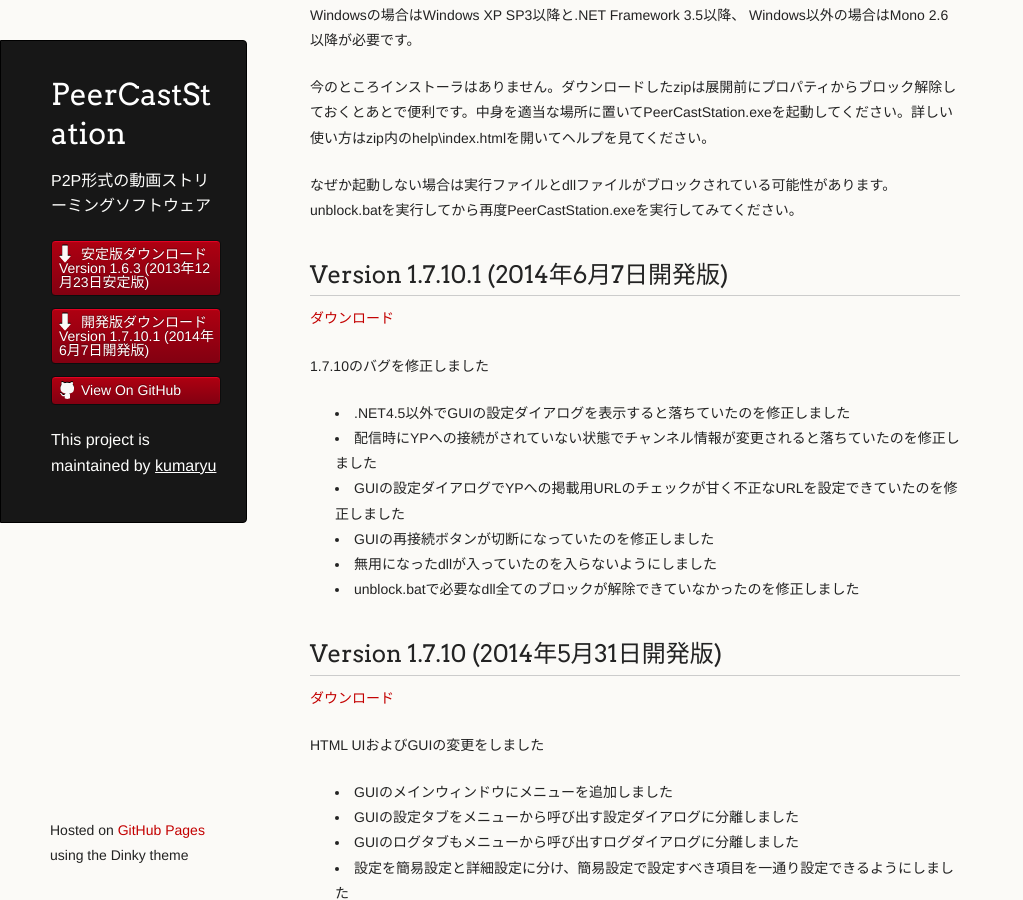
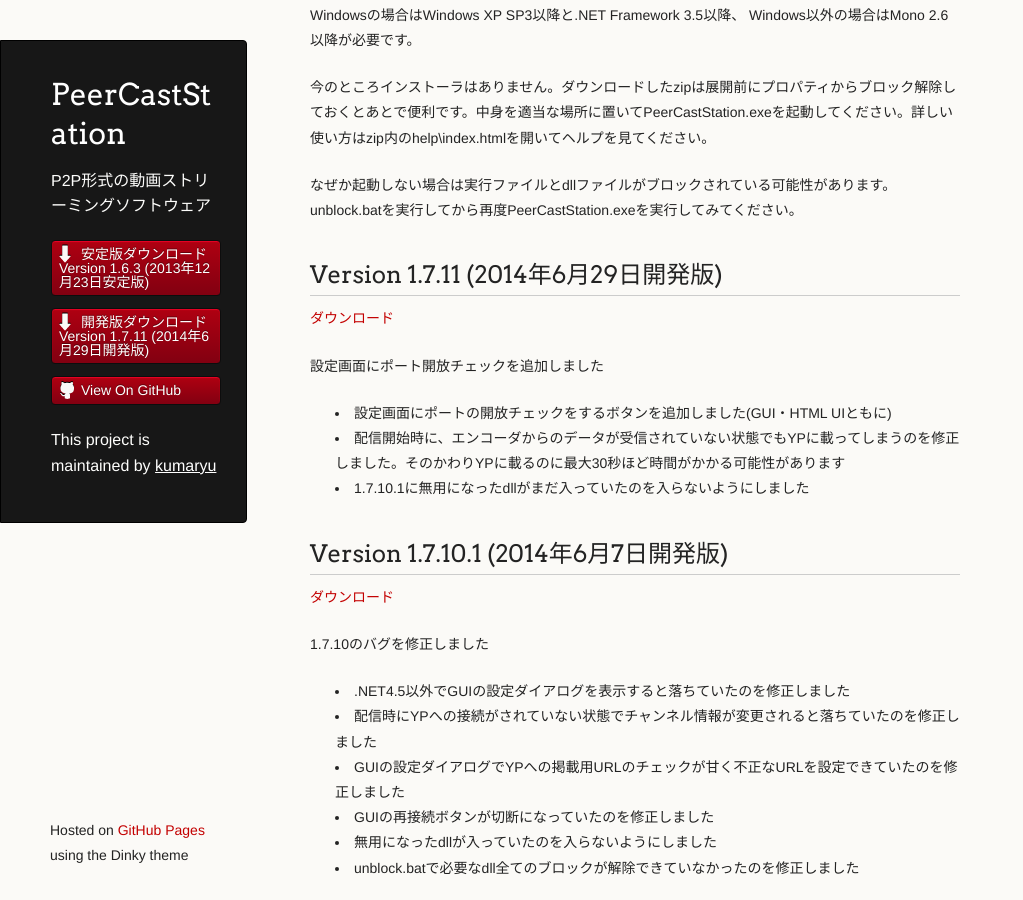
Before and after one commit to kumaryu/peercaststation, a Jekyll site: the page built from download-dev.mkd, in a window 1280 px wide and 900 px high, scrolled down 312 px. Shown: the whole window, without its empty margins (0-1023 px from the left). Built offline with Jekyll 4.4.1, drawn with Linux system fonts in a browser that asks for light colours.

Commit message:
開発版のバージョンを1.7.11に上げた

```diff
--- a/_data/releasenotes.yml
+++ b/_data/releasenotes.yml
@@ -1,4 +1,17 @@
 ---
+- name: Version 1.7.11 (2014年6月29日開発版)
+  version: 1.7.11
+  channel: dev
+  notes: |
+    設定画面にポート開放チェックを追加しました
+
+    * 設定画面にポートの開放チェックをするボタンを追加しました(GUI・HTML UIともに)
+    * 配信開始時に、エンコーダからのデータが受信されていない状態でもYPに載ってしまうのを修正しました。そのかわりYPに載るのに最大30秒ほど時間がかかる可能性があります
+    * 1.7.10.1に無用になったdllがまだ入っていたのを入らないようにしました
+  date: Sun, 29 Jun 2014 3:00:00 +0900
+  url: http://www.pecastation.org/files/PeerCastStation-1.7.11.zip
+  length: 1345104
+
 - name: Version 1.7.10.1 (2014年6月7日開発版)
   version: 1.7.10.1
   channel: dev
--- a/_layouts/default.html
+++ b/_layouts/default.html
@@ -24,7 +24,7 @@
           <a class="buttons" href="download-stable.html">安定版ダウンロード<br>Version 1.6.3 (2013年12月23日安定版)</a>
           </li>
           <li class="download" style="width:auto; height:auto">
-          <a class="buttons" href="download-dev.html">開発版ダウンロード<br>Version 1.7.10.1 (2014年6月7日開発版)</a>
+          <a class="buttons" href="download-dev.html">開発版ダウンロード<br>Version 1.7.11 (2014年6月29日開発版)</a>
           </li>
           <li style="width:auto"><a class="buttons github" href="https://github.com/kumaryu/peercaststation">View On GitHub</a></li>
         </ul>
```
